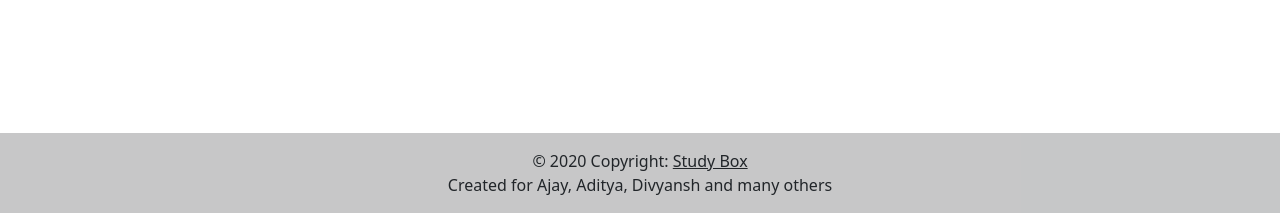
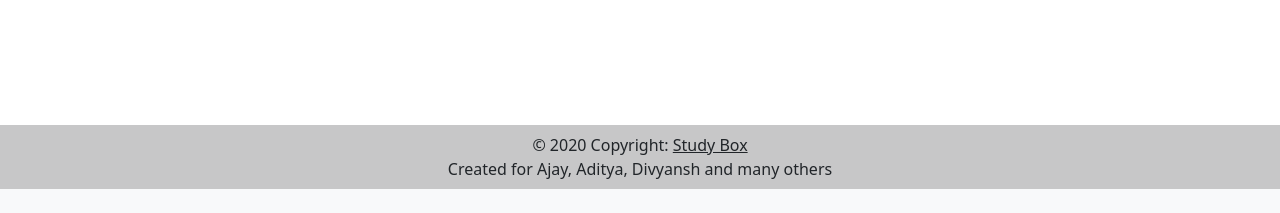
Before and after one commit to ajayjainn/StudyBox, a Django app: page / in a window 1280 px wide. Shown: the part 587-800 px from the top of the page. Run offline with Django 3.2, Linux system fonts and the light colour scheme; data comes from the database, SQL or seed files in the repository; some libraries are stand-ins or nearby versions.

Commit message:
Update base.html

```diff
--- a/studybox/templates/studybox/base.html
+++ b/studybox/templates/studybox/base.html
@@ -110,10 +110,23 @@
   {%block content%}
   {%endblock%}
 
-<div style='clear: both; height: 60px;' class="clear"></div>
 
-  <footer class="bg-light text-center text-lg-start fixed-bottom">
-    <div class="text-center p-3" style="background-color: rgba(0, 0, 0, 0.2)">
+<style>
+  footer{
+  position: fixed;
+  height:11%;
+  width:100%;
+  bottom: 0;
+  clear: both;
+  float: left;
+  overflow: auto;
+}
+
+</style>
+  <div style="margin-bottom: 70px;visibility: hidden;" class="spacer"> . </div>
+
+  <footer  class="bg-light text-center text-lg-start fixed-bottom">
+    <div class="text-center p-2" style="background-color: rgba(0, 0, 0, 0.2)">
       © 2020 Copyright:
       <a class="text-dark" href="/">Study Box</a><br>
       Created for Ajay, Aditya, Divyansh and many others
```
